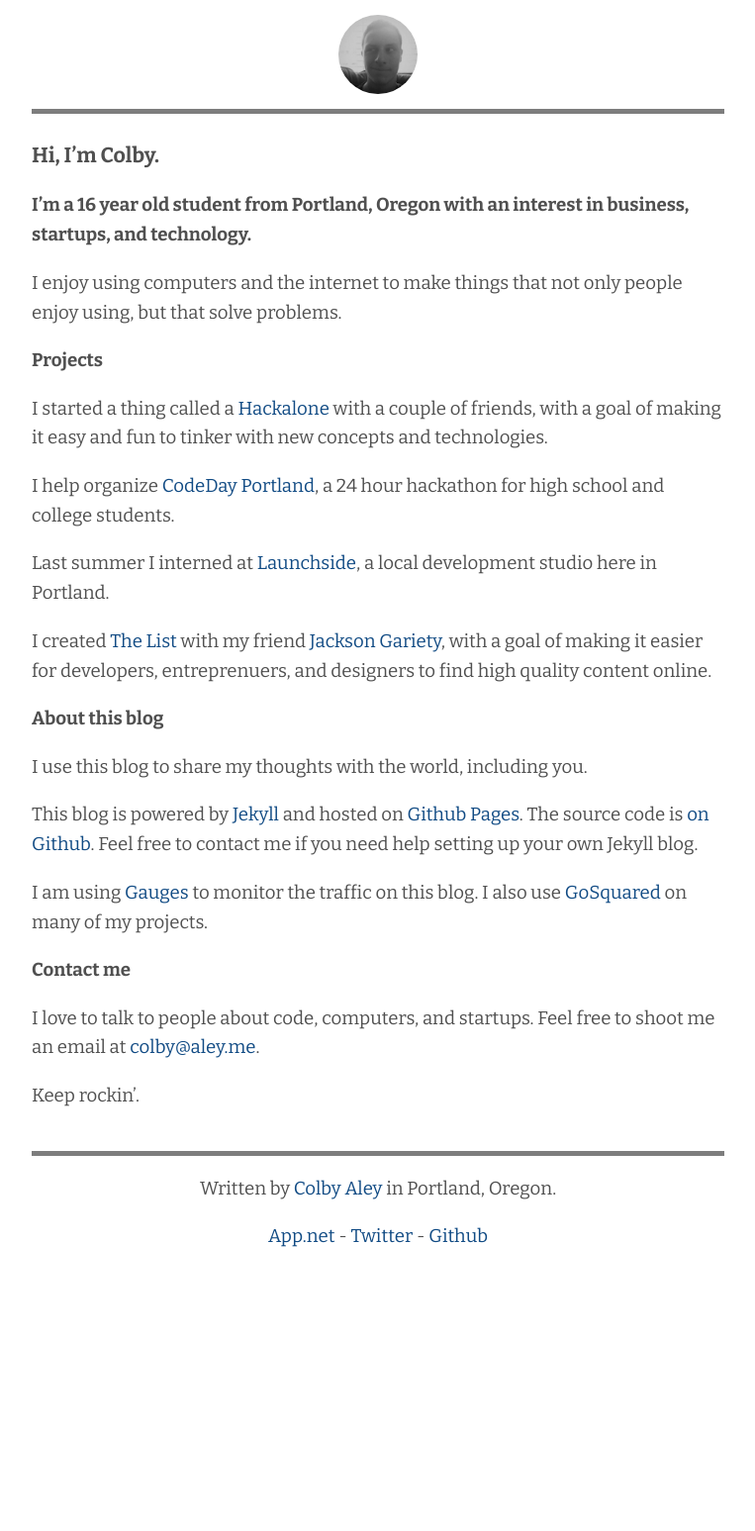
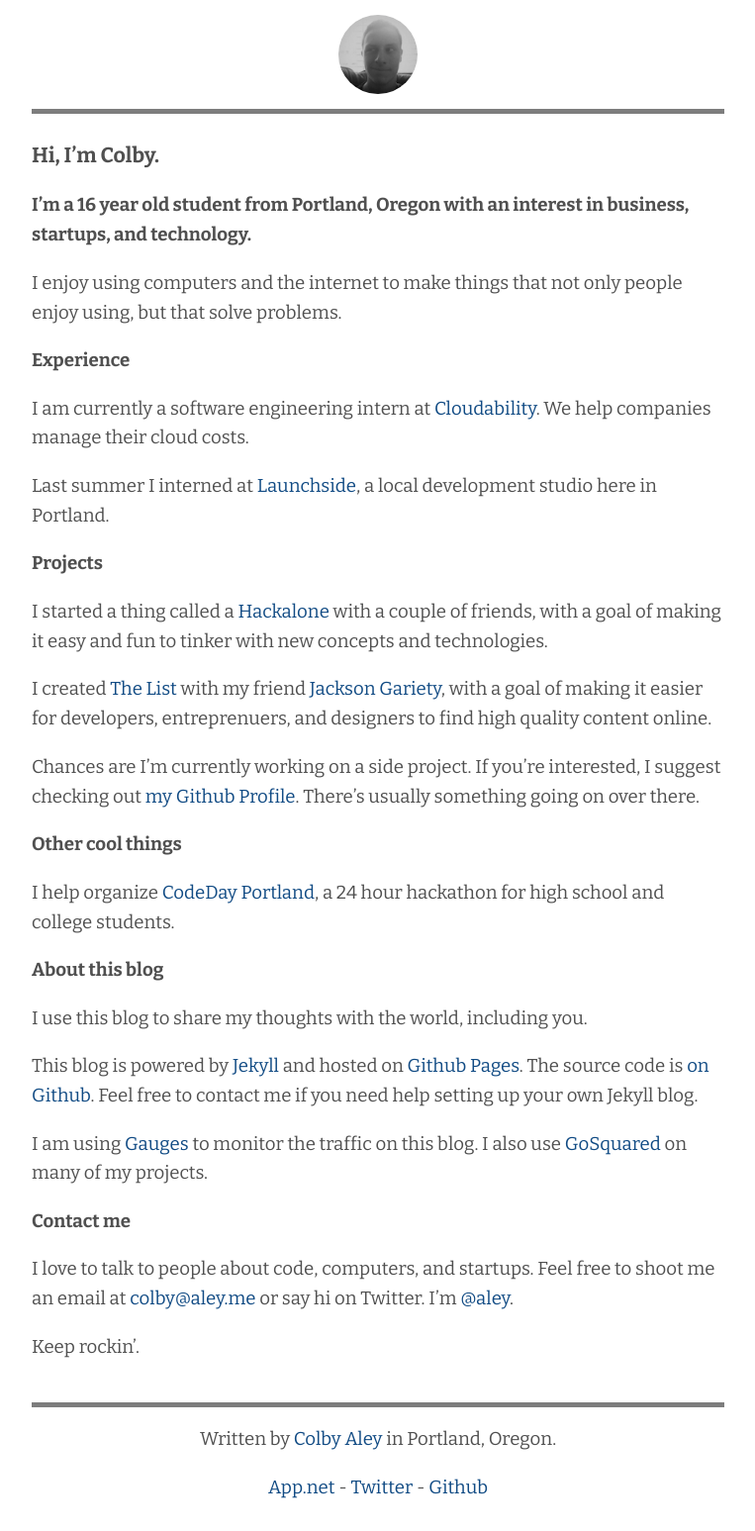
Before and after one commit to cp/old-blog, a Jekyll site: the page built from about.md, in a window 1280 px wide. Shown: the whole page at 99% size, without its empty margins (258-1021 px from the left). Built offline with Jekyll 4.4.1, drawn with Linux system fonts in a browser that asks for light colours; Markdown is read by kramdown in place of the engine named in the settings; comment, search, counter and statistics services are not loaded; before the commit the page ends 1294 px from its top, so only the background shows below that.

Commit message:
Updates to about.md to reflect new position at Cloudability and general enhancements to the page

```diff
--- a/about.md
+++ b/about.md
@@ -2,23 +2,31 @@
 layout: page
 ---
 
-##Hi, I'm Colby.
+## Hi, I'm Colby.
 
 **I'm a 16 year old student from Portland, Oregon with an interest in business, startups, and technology.**
 
 I enjoy using computers and the internet to make things that not only people enjoy using, but that solve problems.
 
-###Projects
+### Experience
+
+I am currently a software engineering intern at [Cloudability](http://cloudability.com). We help companies manage their cloud costs.
+
+Last summer I interned at [Launchside](http://launchside.com), a local development studio here in Portland.
+
+### Projects
 
 I started a thing called a [Hackalone](http://hackalone.org) with a couple of friends, with a goal of making it easy and fun to tinker with new concepts and technologies.
 
+I created [The List](http://thelist.io) with my friend [Jackson Gariety](http://jacksongariety.com), with a goal of making it easier for developers, entreprenuers, and designers to find high quality content online.
+
+Chances are I'm currently working on a side project. If you're interested, I suggest checking out [my Github Profile](http://github.com/ColbyAley). There's usually something going on over there.
+
+### Other cool things
+
 I help organize [CodeDay Portland](http://portland.codeday.org), a 24 hour hackathon for high school and college students.
 
-Last summer I interned at [Launchside](http://launchside.com), a local development studio here in Portland.
-
-I created [The List](http://thelist.io) with my friend [Jackson Gariety](http://jacksongariety.com), with a goal of making it easier for developers, entreprenuers, and designers to find high quality content online.
-
-###About this blog
+### About this blog
 
 I use this blog to share my thoughts with the world, including you.
 
@@ -26,8 +34,8 @@ This blog is powered by [Jekyll](https://github.com/mojombo/jekyll) and hosted o
 
 I am using [Gauges](http://get.gaug.es) to monitor the traffic on this blog. I also use [GoSquared](http://gosquared.com) on many of my projects.
 
-###Contact me
+### Contact me
 
-I love to talk to people about code, computers, and startups. Feel free to shoot me an email at [colby@aley.me](mailto://colby@aley.me).
+I love to talk to people about code, computers, and startups. Feel free to shoot me an email at [colby@aley.me](mailto://colby@aley.me) or say hi on Twitter. I'm [@aley](http://twitter.com/aley).
 
 Keep rockin'.
```
